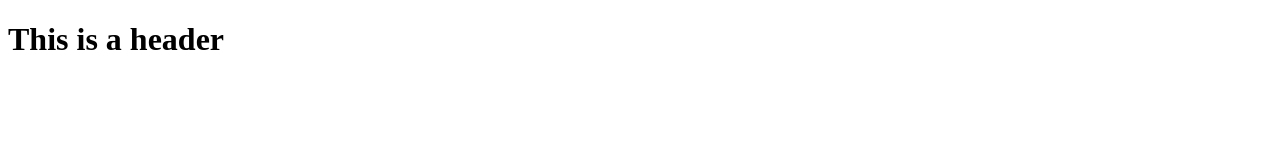
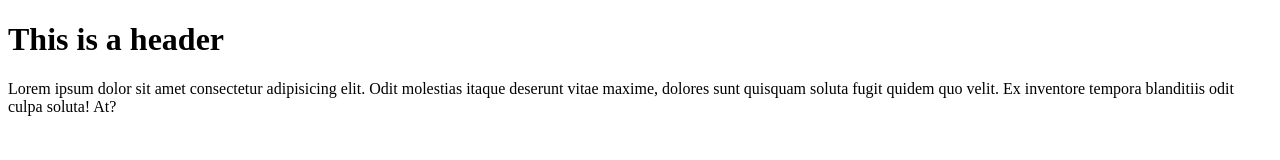
Before and after one commit to AnchorDB/git-test, a plain HTML site: page index.html in a window 1280 px wide. Drawn offline with Linux system fonts and the light colour scheme.

Commit message:
second commit

```diff
--- a/index.html
+++ b/index.html
@@ -8,5 +8,6 @@
 </head>
 <body>
     <h1>This is a header</h1>
+    <p>Lorem ipsum dolor sit amet consectetur adipisicing elit. Odit molestias itaque deserunt vitae maxime, dolores sunt quisquam soluta fugit quidem quo velit. Ex inventore tempora blanditiis odit culpa soluta! At?</p>
 </body>
 </html>
```
